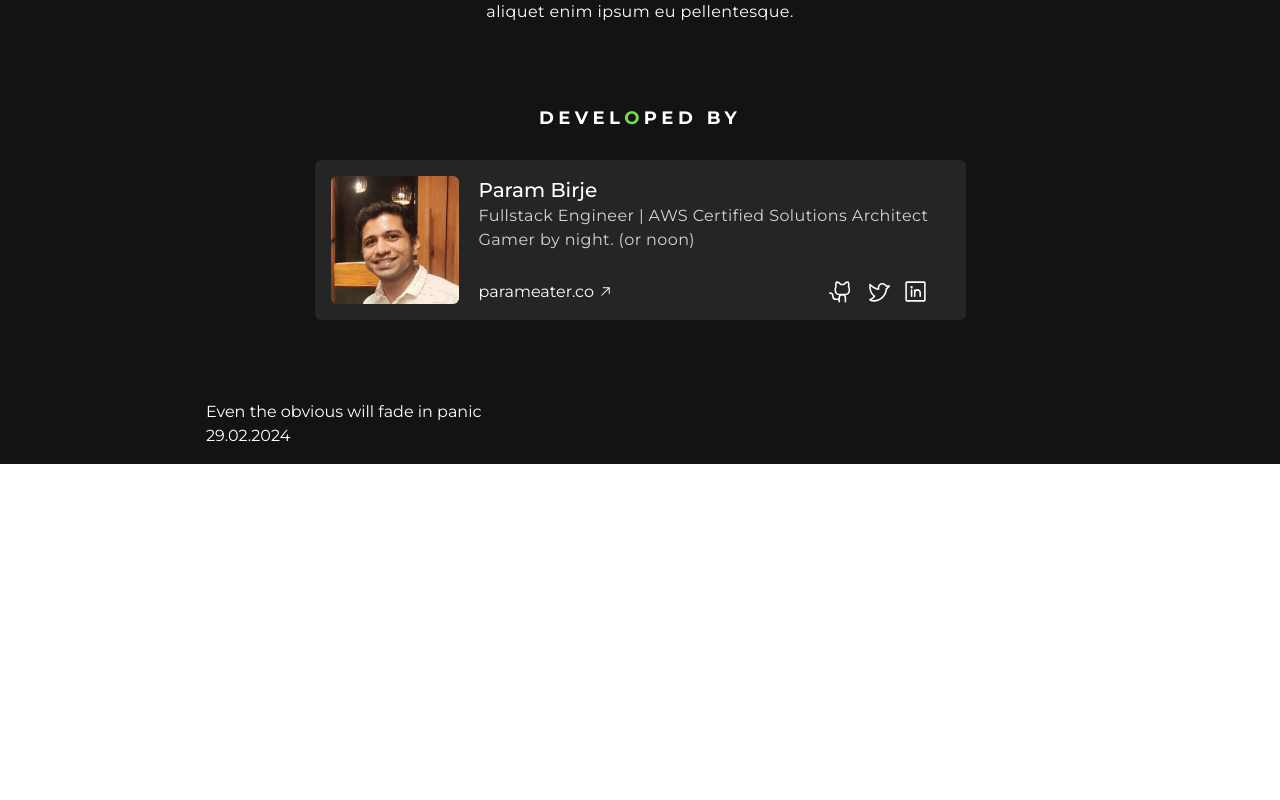
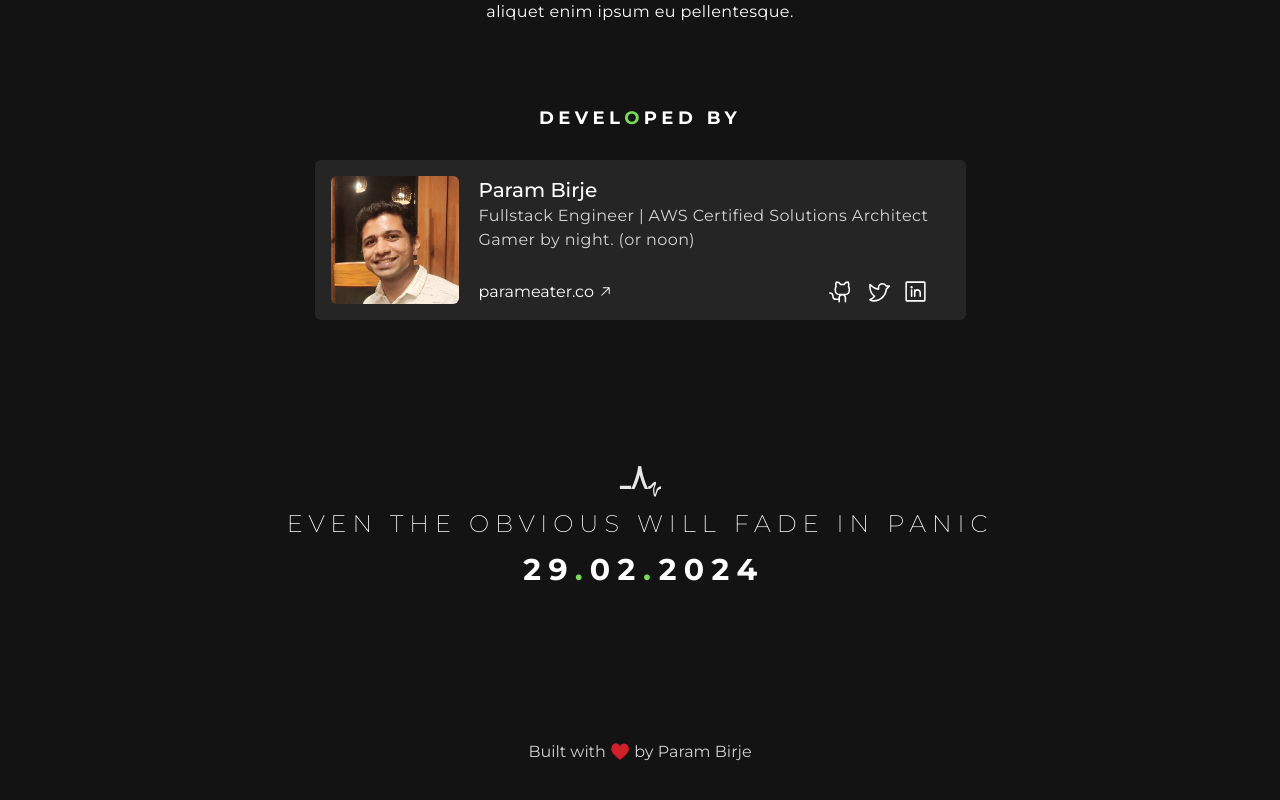
Before and after one commit to ParamBirje/parable-rhythm-site, a React (Vite) app: page / in a window 1280 px wide. Shown: the part 1117-1917 px from the top of the page. Before the commit the page ends 1581 px from the top, so only its background shows below. Built offline with nearby package versions, Linux system fonts and the light colour scheme.

Commit message:
Styled Call to action and footer

```diff
--- a/src/App.tsx
+++ b/src/App.tsx
@@ -114,13 +114,33 @@ function App() {
         </section>
 
         {/* CTA */}
-        <section id="call_to_action">
-          <p>Even the obvious will fade in panic</p>
-          <p>
-            29<span>.</span>02<span>.</span>2024
+        <section
+          id="call_to_action"
+          className="my-14 text-center flex flex-col gap-3"
+        >
+          <div className="flex justify-center items-start opacity-90 text-4xl tracking-tight select-none z-[0]">
+            <p>ﮩ٨ـ</p>
+          </div>
+          <p className="font-extralight text-2xl tracking-[.25em] uppercase">
+            Even the obvious will fade in panic
+          </p>
+          <p className="text-3xl font-bold tracking-[0.25em] relative left-1">
+            29<span className="text-secondary">.</span>02
+            <span className="text-secondary">.</span>2024
           </p>
         </section>
       </div>
+
+      <footer className="text-center opacity-80 pt-20 pb-10">
+        Built with ♥️ by{" "}
+        <a
+          href="https://parameater.co"
+          target="_blank"
+          className="hover:underline"
+        >
+          Param Birje
+        </a>
+      </footer>
     </main>
   );
 }
```
